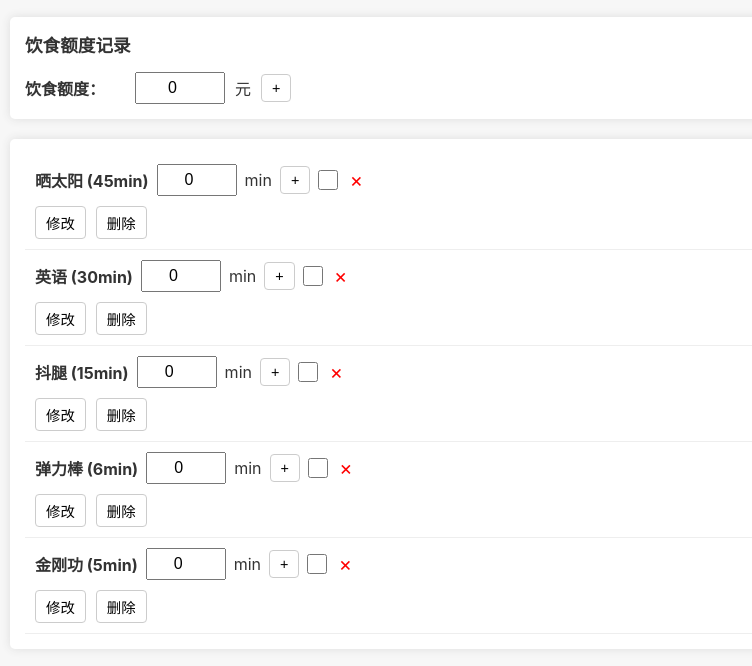
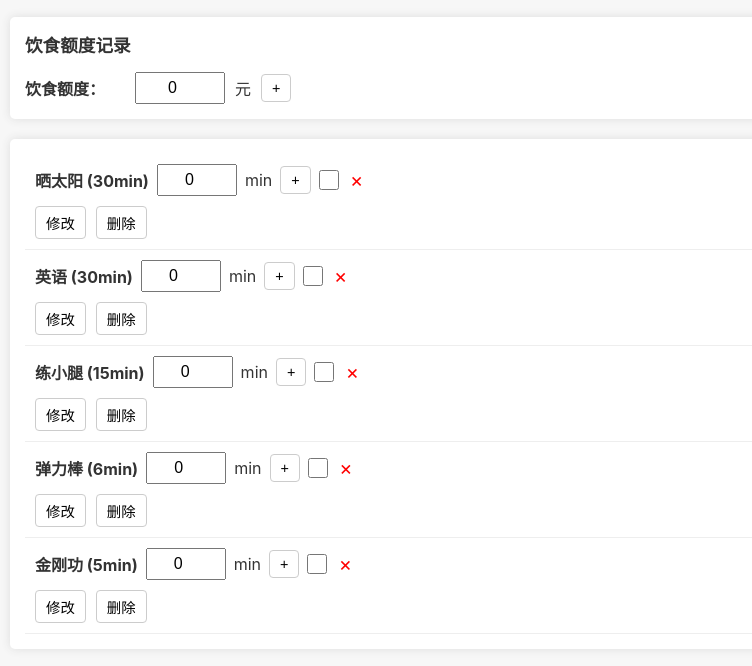
Before and after one commit to lhfbest/myEveryDay, a plain HTML site: page index.html in a window 1280 px wide. Shown: the part 87-753 px from the top of the page, without its empty margins (0-752 px from the left). Drawn offline with Linux system fonts and the light colour scheme.

Commit message:
Update index.html

```diff
--- a/index.html
+++ b/index.html
@@ -199,9 +199,9 @@
   </div>
 
   <div class="container" id="taskList">
-    <div class="task" data-required="45" data-unit="min" data-condition="above">
+    <div class="task" data-required="30" data-unit="min" data-condition="above">
       <div class="task-main">
-        <div class="task-title">晒太阳 (45min)</div>
+        <div class="task-title">晒太阳 (30min)</div>
         <input class="task-value" type="number" value="0" step="any" />
         <span class="unit-label">min</span>
         <button class="add-btn">+</button>
@@ -231,7 +231,7 @@
 
     <div class="task" data-required="15" data-unit="min" data-condition="above">
       <div class="task-main">
-        <div class="task-title">抖腿 (15min)</div>
+        <div class="task-title">练小腿 (15min)</div>
         <input class="task-value" type="number" value="0" step="any" />
         <span class="unit-label">min</span>
         <button class="add-btn">+</button>
```
